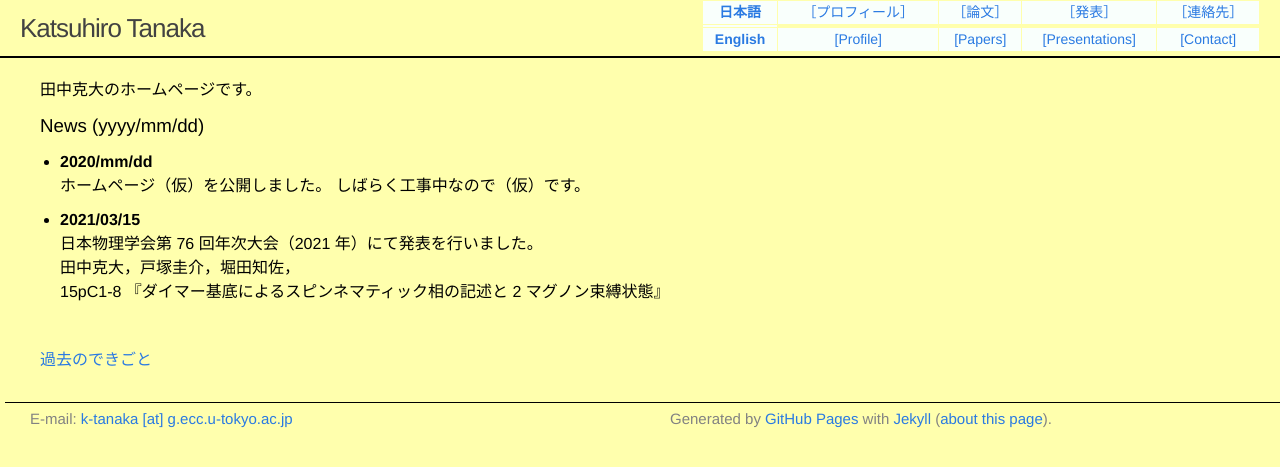
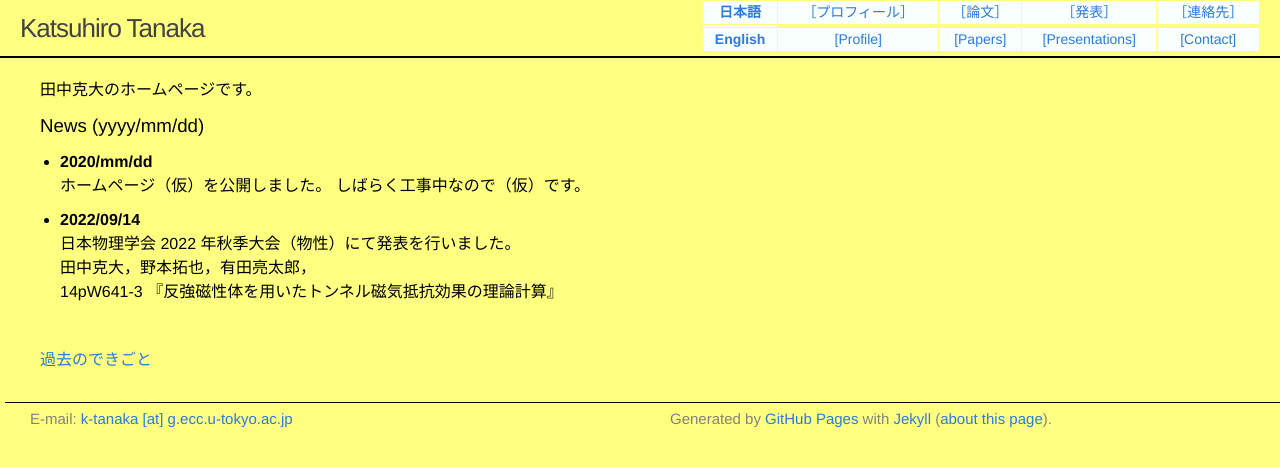
Before and after one commit to katsu-tanaka/katsu-tanaka.github.io, a Jekyll site: the page built from index.md, in a window 1280 px wide. Shown: the top 467 px of the page. Built offline with Jekyll 4.4.1, drawn with Linux system fonts in a browser that asks for light colours.

Commit message:
JPS2022Sep

```diff
--- a/css/main.scss
+++ b/css/main.scss
@@ -15,7 +15,7 @@ $base-line-height: 1.5;
 $spacing-unit:     20px;
 
 $text-color:       #000000;
-$background-color: #ffffad;
+$background-color: #ffff80;
 $brand-color:      #2a7ae2;
 
 $grey-color:       #828282;
--- a/index.md
+++ b/index.md
@@ -10,10 +10,10 @@ title: Katsuhiro Tanaka
   ホームページ（仮）を公開しました。
   しばらく工事中なので（仮）です。
 
-- **2021/03/15**
-  日本物理学会第 76 回年次大会（2021 年）にて発表を行いました。
-  田中克大，戸塚圭介，堀田知佐，
-  15pC1-8 『ダイマー基底によるスピンネマティック相の記述と 2 マグノン束縛状態』
+- **2022/09/14**
+  日本物理学会 2022 年秋季大会（物性）にて発表を行いました。
+  田中克大，野本拓也，有田亮太郎，
+  14pW641-3 『反強磁性体を用いたトンネル磁気抵抗効果の理論計算』
 
 <br>
 
```
Also changed, not shown: en/prevnews_e.md (+5 -0 lines), index_e.md (+5 -4 lines), ja/presentations_j.md (+4 -0 lines), ja/prevnews_j.md (+5 -0 lines), Gemfile.lock.
